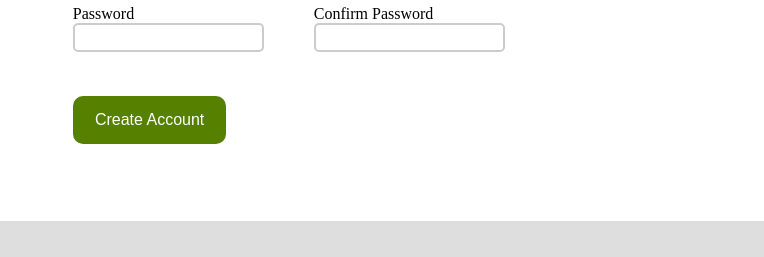
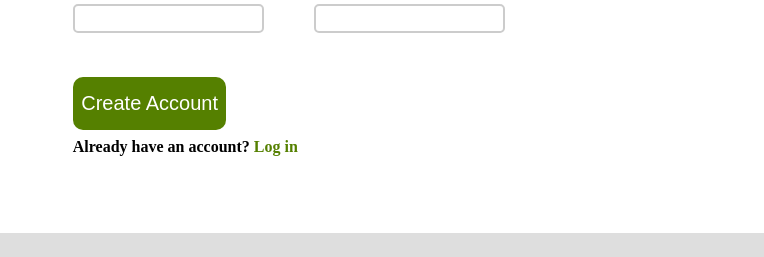
Before and after one commit to JS-Project96/sign-up-form, a plain HTML site: page index.html in a window 1280 px wide. Shown: the part 483-740 px from the top of the page, 516-1280 px from the left. Drawn offline with Linux system fonts and the light colour scheme.

Commit message:
added log in div, and style

```diff
--- a/index.html
+++ b/index.html
@@ -55,6 +55,7 @@
                 </ul>
 
                 <button type="submit">Create Account</button>
+                <div class="log-in">Already have an account? <a href="">Log in</a></div>
             </form>
             <div class="submit">
                 test test
--- a/styles/style.css
+++ b/styles/style.css
@@ -86,7 +86,19 @@ button[type=submit] {
     border-radius: 10px;
     margin-left: 10%;
     margin-top: 3%;
-    padding: 15px 10px;
-    font-size: 16px;
+    padding: 15px 0;
+    font-size: 20px;
     width: 20%;
 }
+
+.log-in {
+    font-size: 16px;
+    font-weight: bolder;
+    margin-left: 10%;
+    margin-top: 1%;
+}
+
+.log-in a {
+    text-decoration: none;
+    color: #558000;
+}
```
